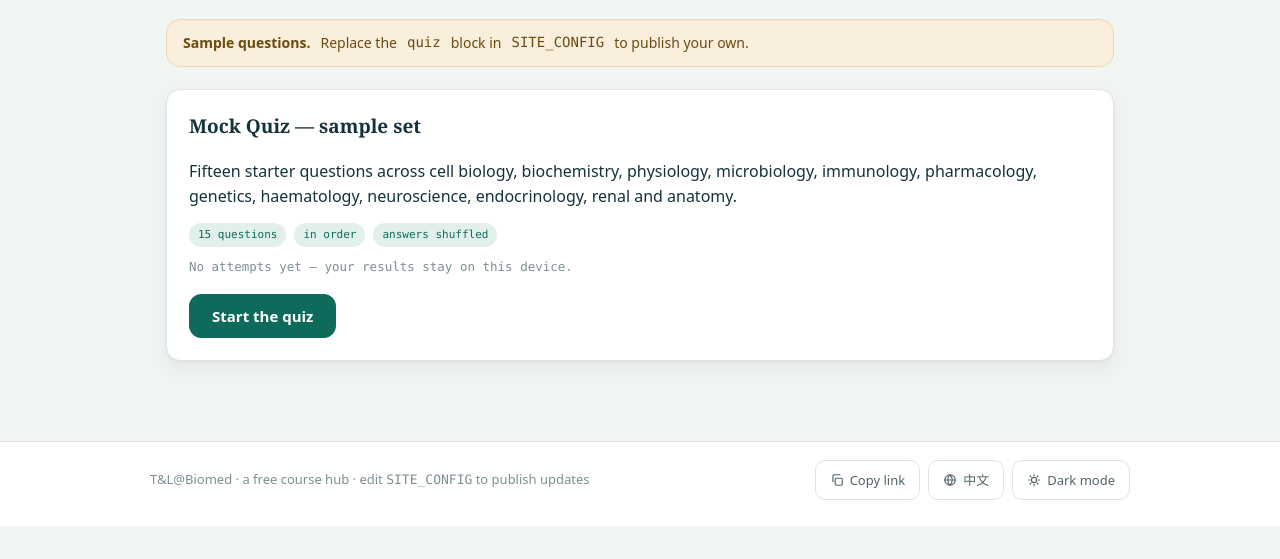
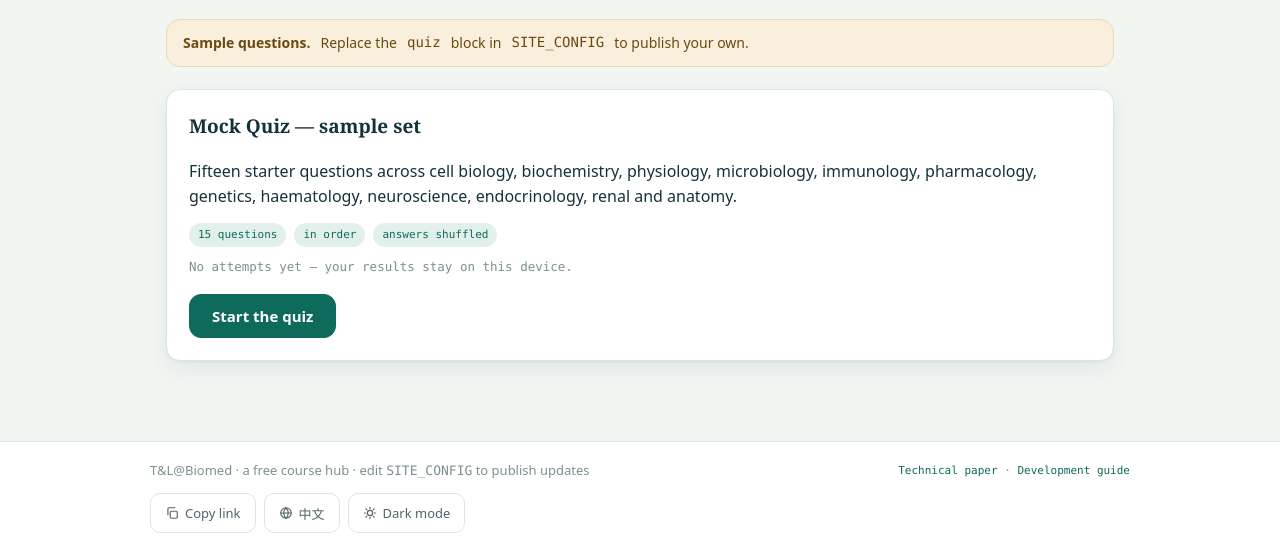
Before and after one commit to Garlicmasala/tlbiomed, a website: page index.html in a window 1280 px wide. Shown: the part 424-983 px from the top of the page. Before the commit the page ends 950 px from the top, so only its background shows below. Drawn offline with nearby package versions, Linux system fonts and the light colour scheme; a web font is replaced by a local one.

Commit message:
Add footer links to paper.html and development.html (EN+zh i18n); update self-contained smoke test to allow same-deploy .html links; 56/56

```diff
--- a/index.html
+++ b/index.html
@@ -610,6 +610,8 @@ footer {
   body { background: #fff; }
   main { padding: 0; }
 }
+
+.footer-docs{font-family:var(--font-mono);font-size:11px;color:var(--ink-3)}.footer-docs a{color:var(--primary);text-decoration:none}.footer-docs a:hover{text-decoration:underline}
 </style>
 </head>
 <body>
@@ -850,6 +852,7 @@ footer {
 <footer>
   <div class="footer-inner">
     <span data-i18n="footer.note">T&amp;L@Biomed &middot; a free course hub &middot; edit <code>SITE_CONFIG</code> to publish updates</span>
+    <span class="footer-docs"><a href="paper.html" data-i18n="footer.paper">Technical paper</a> &middot; <a href="development.html" data-i18n="footer.dev">Development guide</a></span>
     <div class="footer-actions">
       <button class="link-btn" id="copy-link-btn" type="button">
         <svg viewBox="0 0 24 24" fill="none" stroke="currentColor" stroke-width="2" stroke-linecap="round" stroke-linejoin="round" aria-hidden="true"><rect x="9" y="9" width="12" height="12" rx="2"></rect><path d="M5 15V5a2 2 0 0 1 2-2h10"></path></svg>
@@ -1162,6 +1165,8 @@ var LANGS = {
     "unlock.error": "That passcode is not recognised. Try again, or ask your instructor.",
     "footer.note": "T&L@Biomed · a free course hub · edit <code>SITE_CONFIG</code> to publish updates",
     "footer.copy": "Copy link",
+    "footer.paper": "Technical paper",
+    "footer.dev": "Development guide",
     "footer.lock": "Lock private sections",
     "footer.unlocked": "Private sections unlocked",
     "theme.toDark": "Dark mode",
@@ -1267,6 +1272,8 @@ var LANGS = {
     "unlock.error": "通行碼不正確。請重試，或向導師查詢。",
     "footer.note": "T&L@Biomed · 免費課程中心 · 編輯 <code>SITE_CONFIG</code> 發佈更新",
     "footer.copy": "複製連結",
+    "footer.paper": "技術報告",
+    "footer.dev": "開發指南",
     "footer.lock": "鎖定私人區塊",
     "footer.unlocked": "私人區塊已解鎖",
     "theme.toDark": "深色模式",
```
Also changed, not shown: tests/smoke.test.js (+1 -1 lines).
